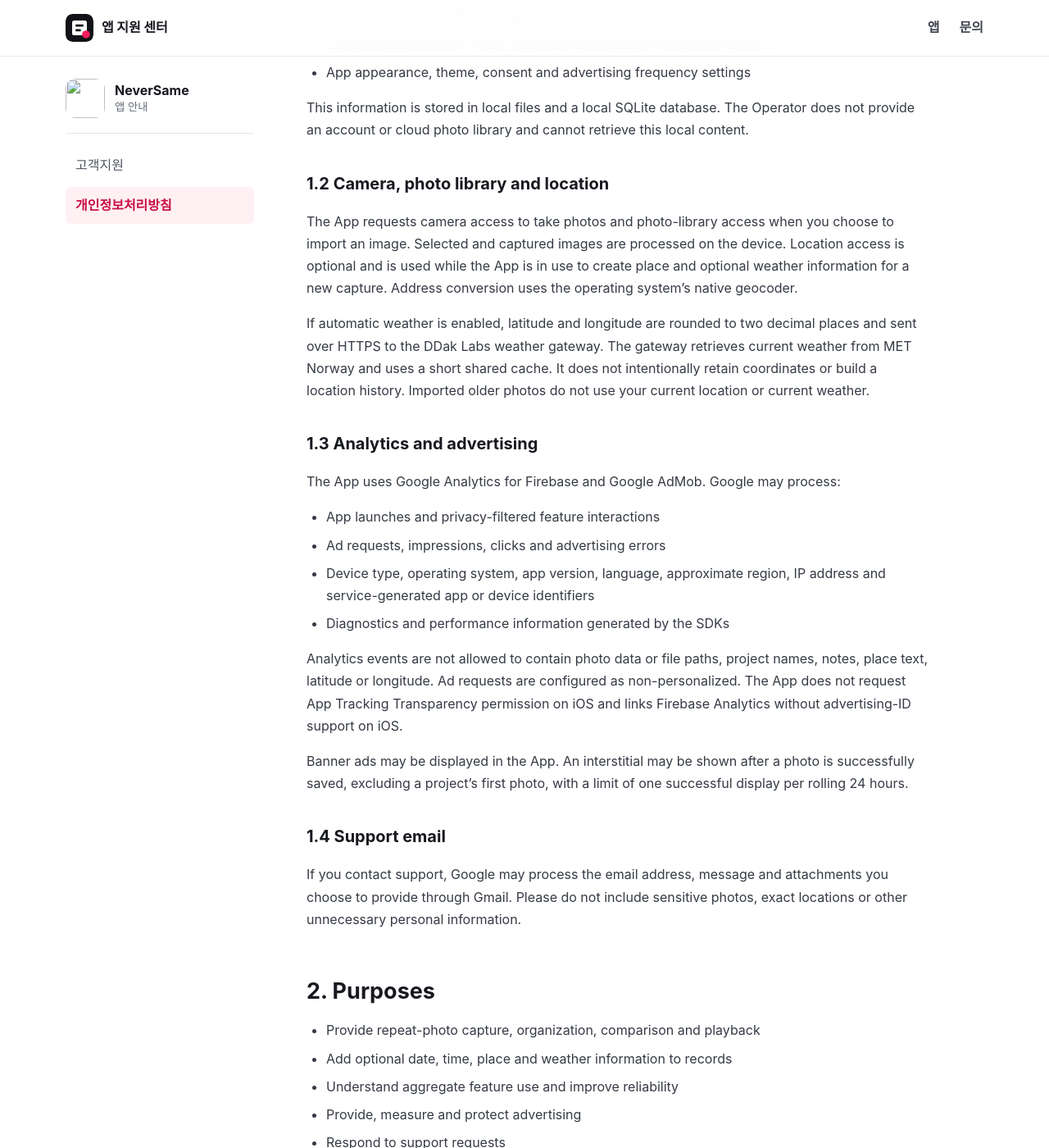
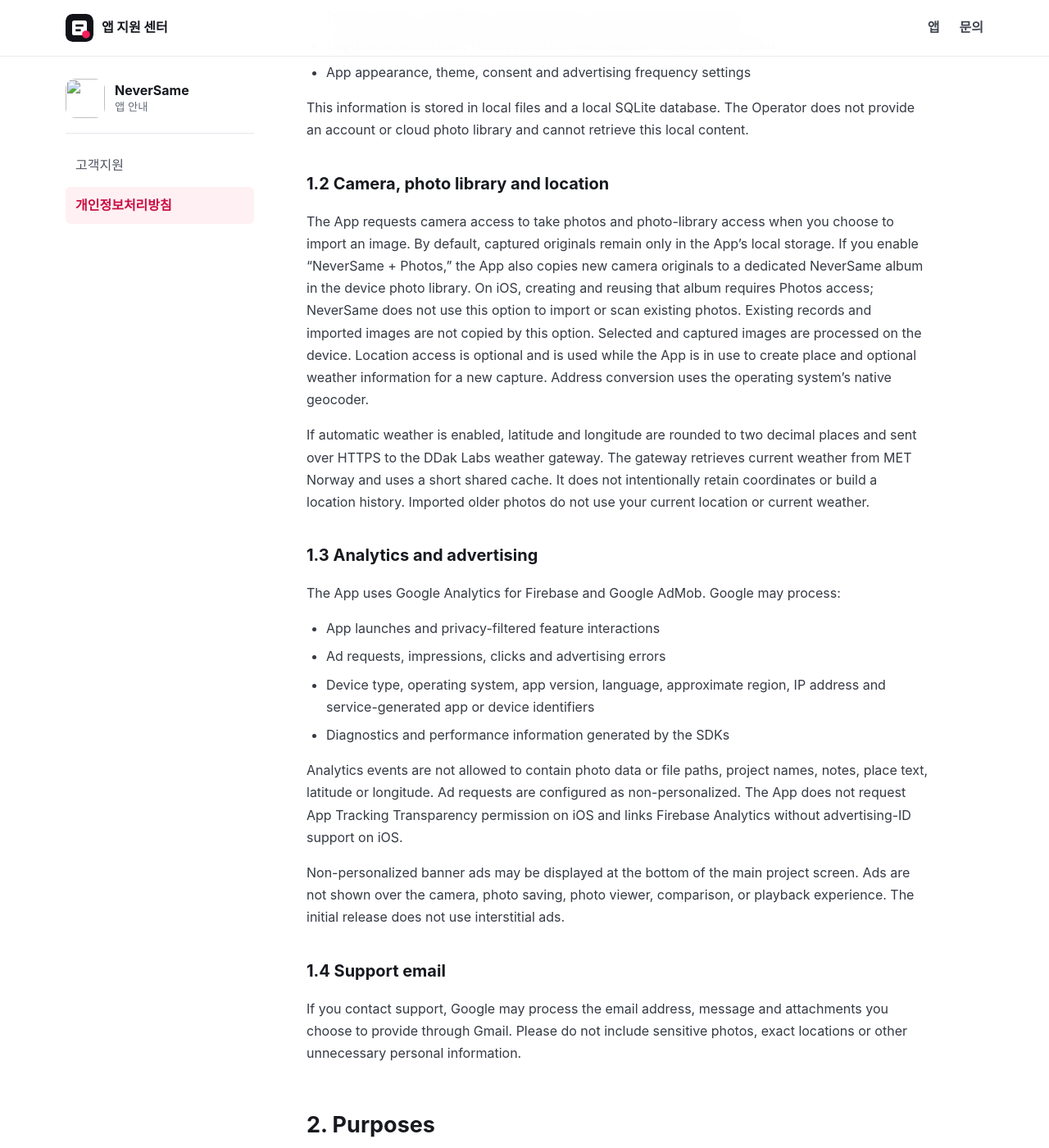
Before and after one commit to ddaklabs/ddaklabs.github.io, a Jekyll site: the page built from apps/never-same/privacy/en-us/index.md, in a window 1280 px wide and 1400 px high, scrolled down 830 px. Shown: the whole window at 82% size. Built offline with Jekyll 4.4.1, drawn with Linux system fonts in a browser that asks for light colours; some of the changed text lies outside the part shown.

Commit message:
Update NeverSame privacy disclosure

```diff
--- a/apps/never-same/privacy/en-us/index.md
+++ b/apps/never-same/privacy/en-us/index.md
@@ -35,7 +35,7 @@ This information is stored in local files and a local SQLite database. The Opera
 
 ### 1.2 Camera, photo library and location
 
-The App requests camera access to take photos and photo-library access when you choose to import an image. Selected and captured images are processed on the device. Location access is optional and is used while the App is in use to create place and optional weather information for a new capture. Address conversion uses the operating system's native geocoder.
+The App requests camera access to take photos and photo-library access when you choose to import an image. By default, captured originals remain only in the App's local storage. If you enable “NeverSame + Photos,” the App also copies new camera originals to a dedicated NeverSame album in the device photo library. On iOS, creating and reusing that album requires Photos access; NeverSame does not use this option to import or scan existing photos. Existing records and imported images are not copied by this option. Selected and captured images are processed on the device. Location access is optional and is used while the App is in use to create place and optional weather information for a new capture. Address conversion uses the operating system's native geocoder.
 
 If automatic weather is enabled, latitude and longitude are rounded to two decimal places and sent over HTTPS to the DDak Labs weather gateway. The gateway retrieves current weather from MET Norway and uses a short shared cache. It does not intentionally retain coordinates or build a location history. Imported older photos do not use your current location or current weather.
 
@@ -50,7 +50,7 @@ The App uses Google Analytics for Firebase and Google AdMob. Google may process:
 
 Analytics events are not allowed to contain photo data or file paths, project names, notes, place text, latitude or longitude. Ad requests are configured as non-personalized. The App does not request App Tracking Transparency permission on iOS and links Firebase Analytics without advertising-ID support on iOS.
 
-Banner ads may be displayed in the App. An interstitial may be shown after a photo is successfully saved, excluding a project's first photo, with a limit of one successful display per rolling 24 hours.
+Non-personalized banner ads may be displayed at the bottom of the main project screen. Ads are not shown over the camera, photo saving, photo viewer, comparison, or playback experience. The initial release does not use interstitial ads.
 
 ### 1.4 Support email
 
```
Also changed, not shown: other parts of apps/never-same/privacy/en-us/index.md (+3 -3 lines), apps/never-same/privacy/ko-kr/index.md (+5 -5 lines).
